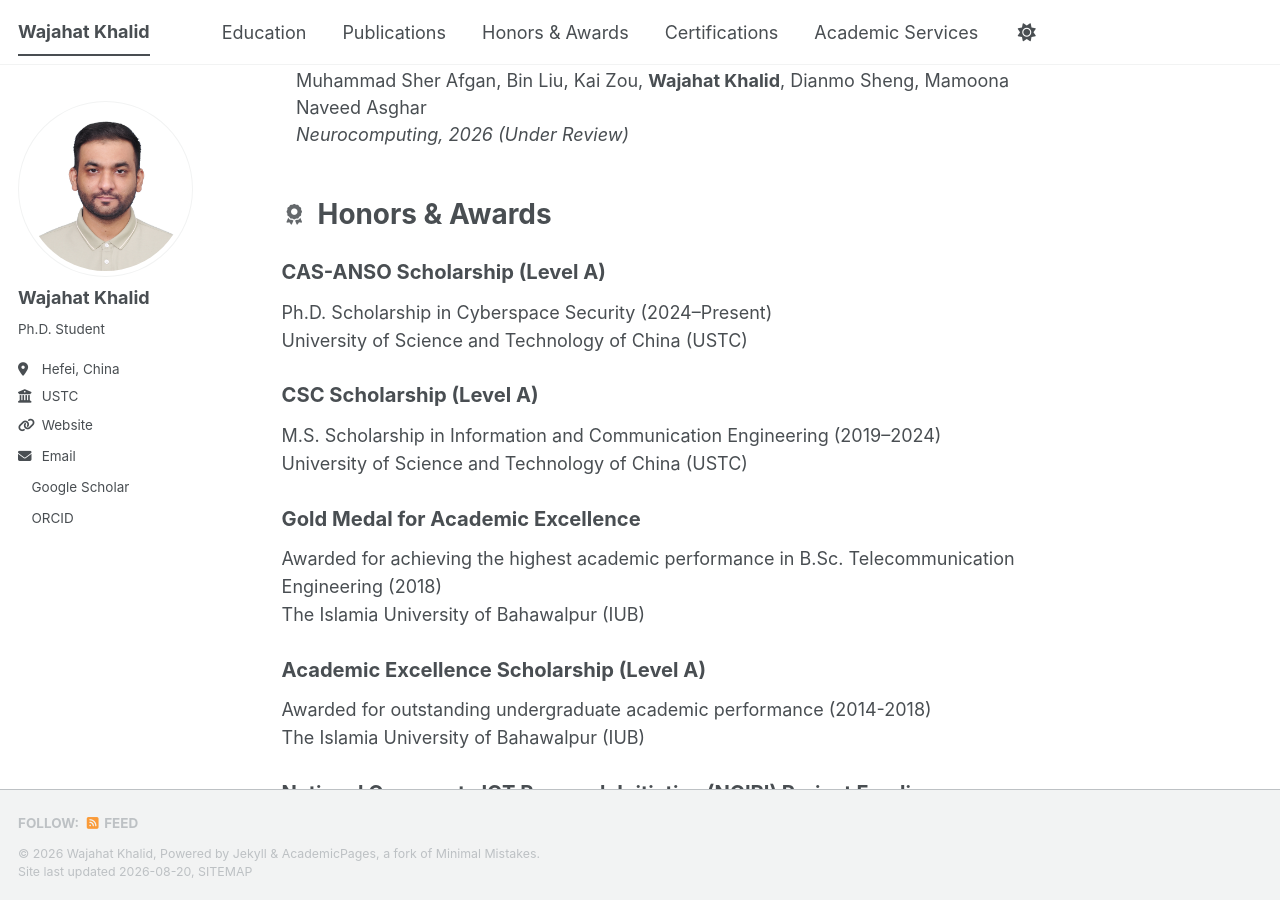
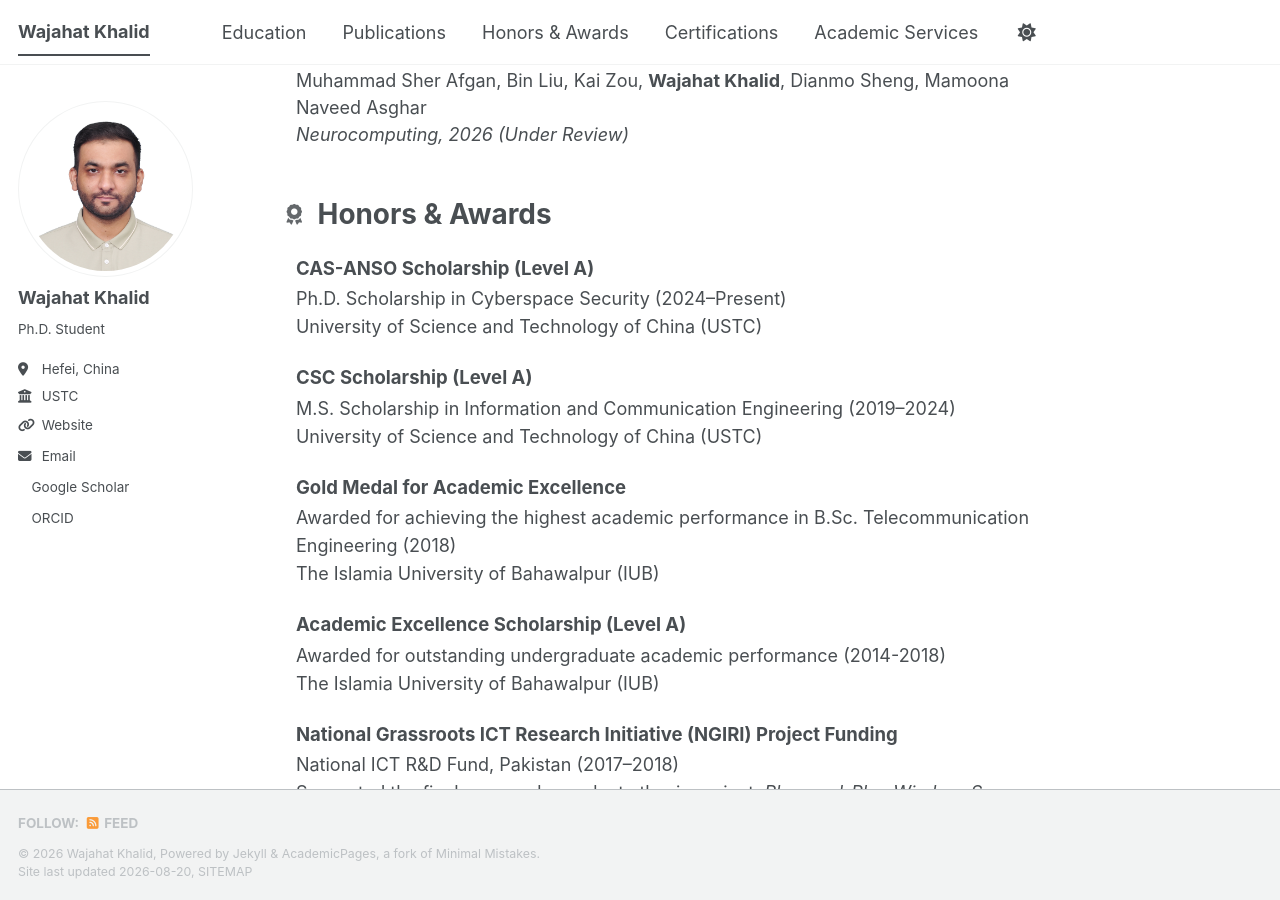
Before and after one commit to Mr-WajahatKhalid/Mr-WajahatKhalid.github.io, a Jekyll site: the page built from _pages/about.md, in a window 1280 px wide and 900 px high, scrolled down 2528 px. Built offline with Jekyll 4.4.1, drawn with Linux system fonts in a browser that asks for light colours; a style sheet for code colours, icons or effects is not loaded.

```diff
--- a/_pages/about.md
+++ b/_pages/about.md
@@ -147,31 +147,31 @@ Muhammad Sher Afgan, Bin Liu, Kai Zou, <strong>Wajahat Khalid</strong>, Dianmo S
   Honors & Awards
 </h1>
 
-## CAS-ANSO Scholarship (Level A)
+### CAS-ANSO Scholarship (Level A)
 Ph.D. Scholarship in Cyberspace Security (2024–Present)<br>
 University of Science and Technology of China (USTC)<br>
 
 
-## CSC Scholarship (Level A)
+### CSC Scholarship (Level A)
 M.S. Scholarship in Information and Communication Engineering (2019–2024)<br>
 University of Science and Technology of China (USTC)<br>
 
 
-## Gold Medal for Academic Excellence
+### Gold Medal for Academic Excellence
 Awarded for achieving the highest academic performance in B.Sc. Telecommunication Engineering (2018)<br>
 The Islamia University of Bahawalpur (IUB)<br>
 
 
-## Academic Excellence Scholarship (Level A)
+### Academic Excellence Scholarship (Level A)
 Awarded for outstanding undergraduate academic performance (2014-2018)<br>
 The Islamia University of Bahawalpur (IUB)<br>
 
 
-## National Grassroots ICT Research Initiative (NGIRI) Project Funding
+### National Grassroots ICT Research Initiative (NGIRI) Project Funding
 National ICT R&D Fund, Pakistan (2017–2018)<br>
 Supported the final-year undergraduate thesis project: <em>Plug-and-Play Wireless Sensor Network Node</em>
 
-## Best Paper Nomination
+### Best Paper Nomination
 Paper: <em>ClothMix: A Cloth Augmentation Strategy for Cloth-Changing Person Re-Identification</em><br>
 IEEE International Conference on Multimedia and Expo (ICME), 2024<br>
 
@@ -180,17 +180,17 @@ IEEE International Conference on Multimedia and Expo (ICME), 2024<br>
   Certifications
 </h1>
 
-## Chinese Proficiency Test (HSK Level 5)
+### Chinese Proficiency Test (HSK Level 5)
 
 Certified Chinese language proficiency (HSK Level 5), demonstrating advanced Chinese language skills.
 
 
-## ANSO International Training Course in Automotive Technology
+### ANSO International Training Course in Automotive Technology
 
 Completed the ANSO International Training Course in Automotive Technology (2024), covering fundamental concepts and emerging technologies in automotive engineering.
 
 
-## Programming Competition Certificate
+### Programming Competition Certificate
 
 Certificate of achievement for securing second position in the Programming Competition organized by IEEE UCET (2018),
 The Islamia University of Bahawalpur (IUB).
```
